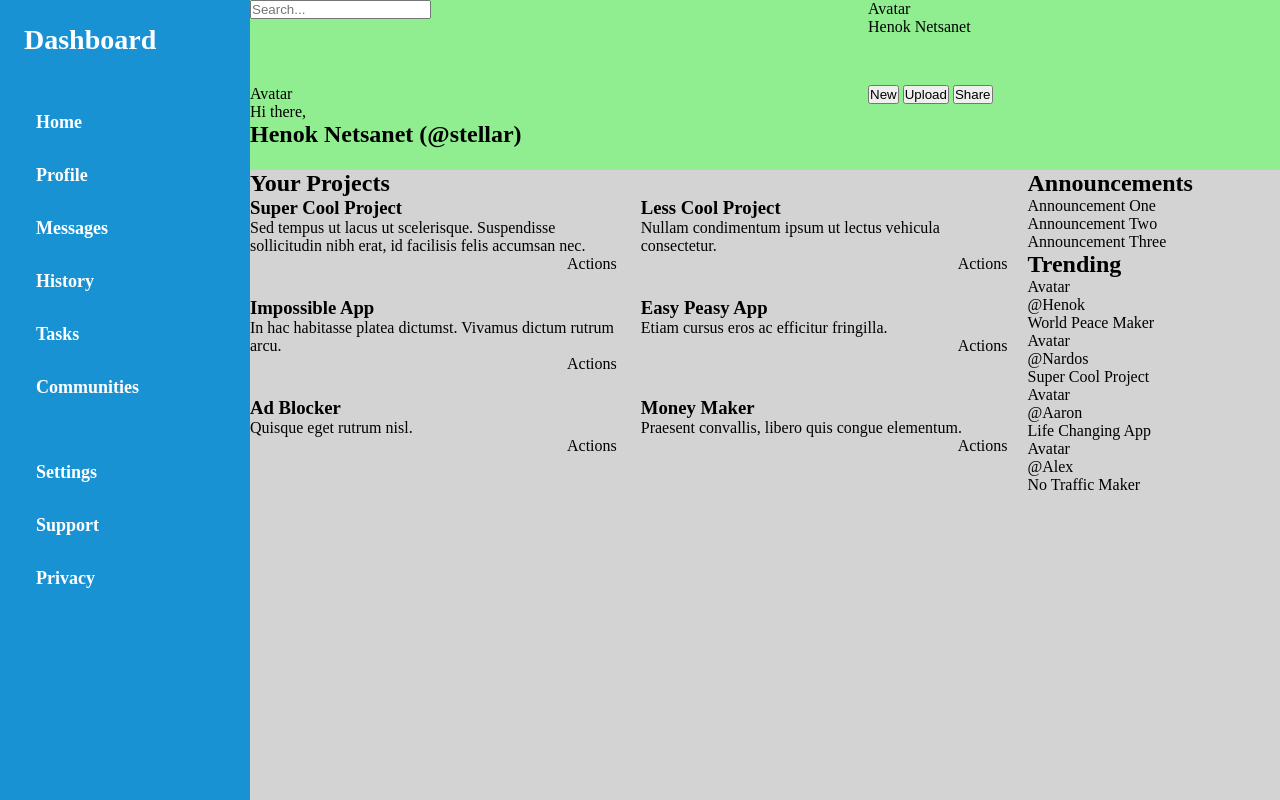
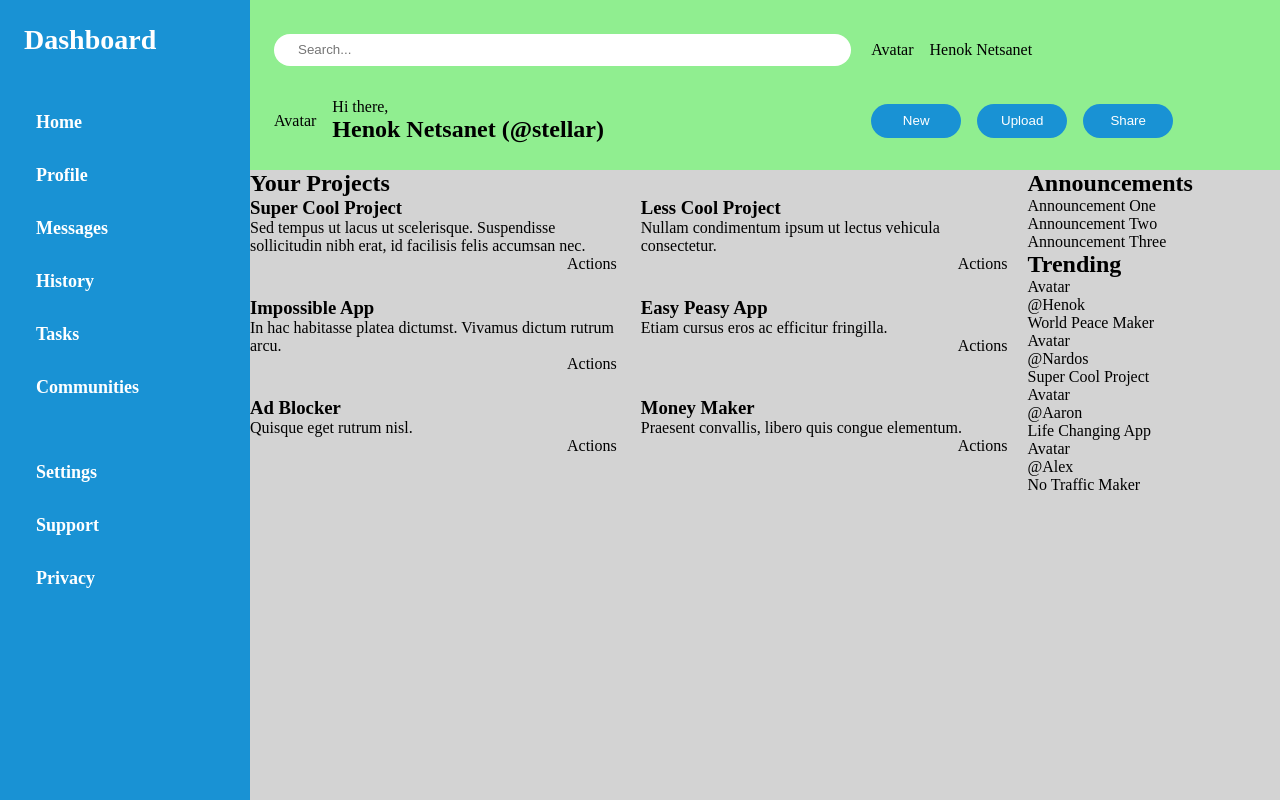
Before and after one commit to HenokNets/Dashboard, a plain HTML site: page index.html in a window 1280 px wide. Drawn offline with Linux system fonts and the light colour scheme.

Commit message:
Complete dashboard sidebar and header layout

```diff
--- a/styles.css
+++ b/styles.css
@@ -35,6 +35,8 @@
     display: grid;
     grid-template-columns: 3fr 2fr;
     grid-template-rows: 1fr 1fr;
+    padding: 24px;
+    gap: 20px;
 }
 
 .main {
@@ -79,3 +81,44 @@
 .nav-item:hover {
     background: rgba(255, 255, 255, 0.15);
 }
+
+.profile-summary {
+    display: flex;
+    gap: 16px;
+    align-items: center;
+}
+
+.intro-container {
+    display: flex;
+    gap: 16px;
+    align-items: center;
+}
+
+.search input {
+    width: 100%;
+    border-radius: 28px;
+    height: 32px;
+    border: none;
+    padding: 8px 24px;
+}
+
+.search {
+    display:flex;
+    align-items:center;
+}
+
+.button-group {
+    display: flex;
+    gap: 16px;
+    align-items: center;
+
+}
+
+.button-group button {
+    width: 90px;
+    height: 34px;
+    border-radius: 40px;
+    color: white;
+    background-color: #1992d4;
+    border: none;
+}
```
